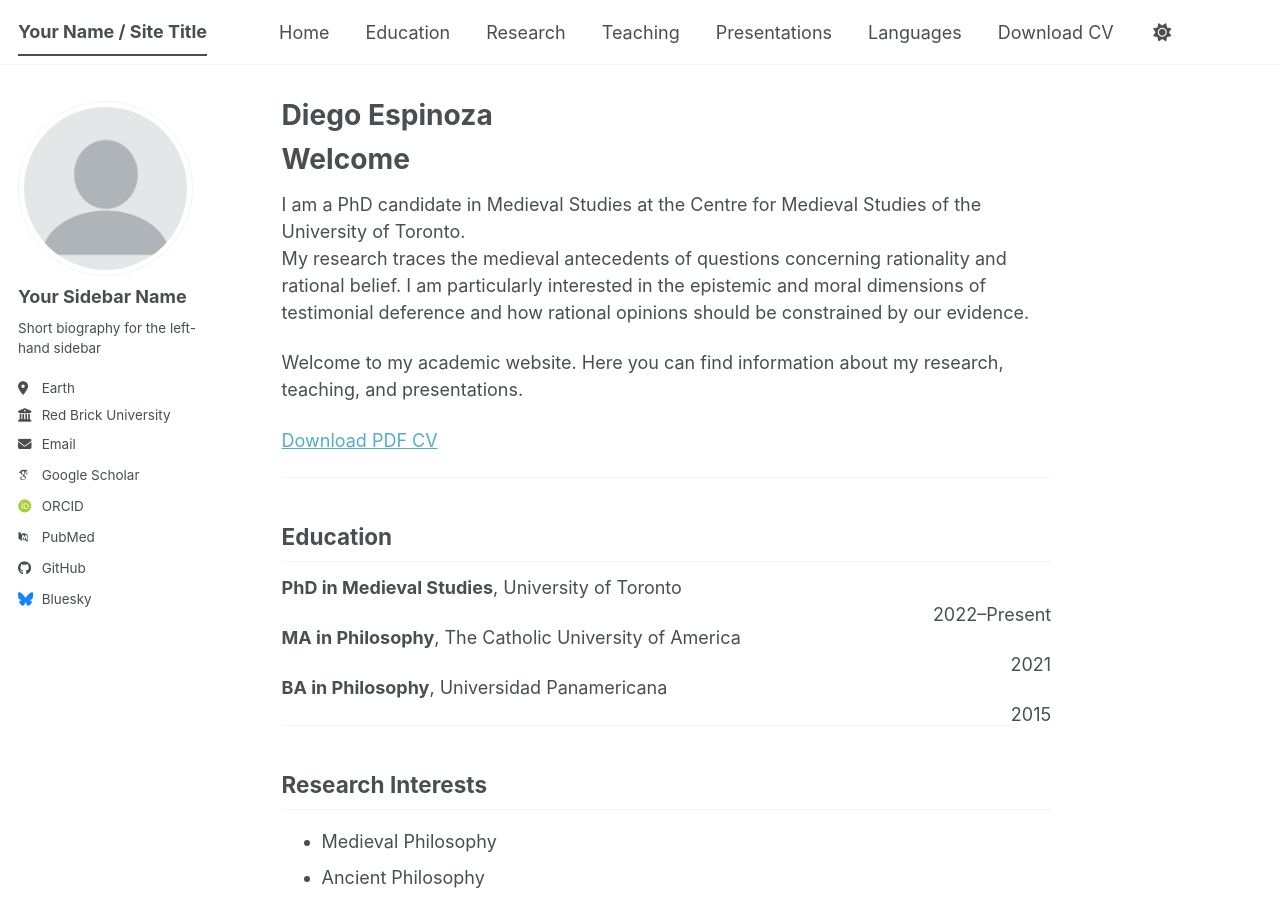
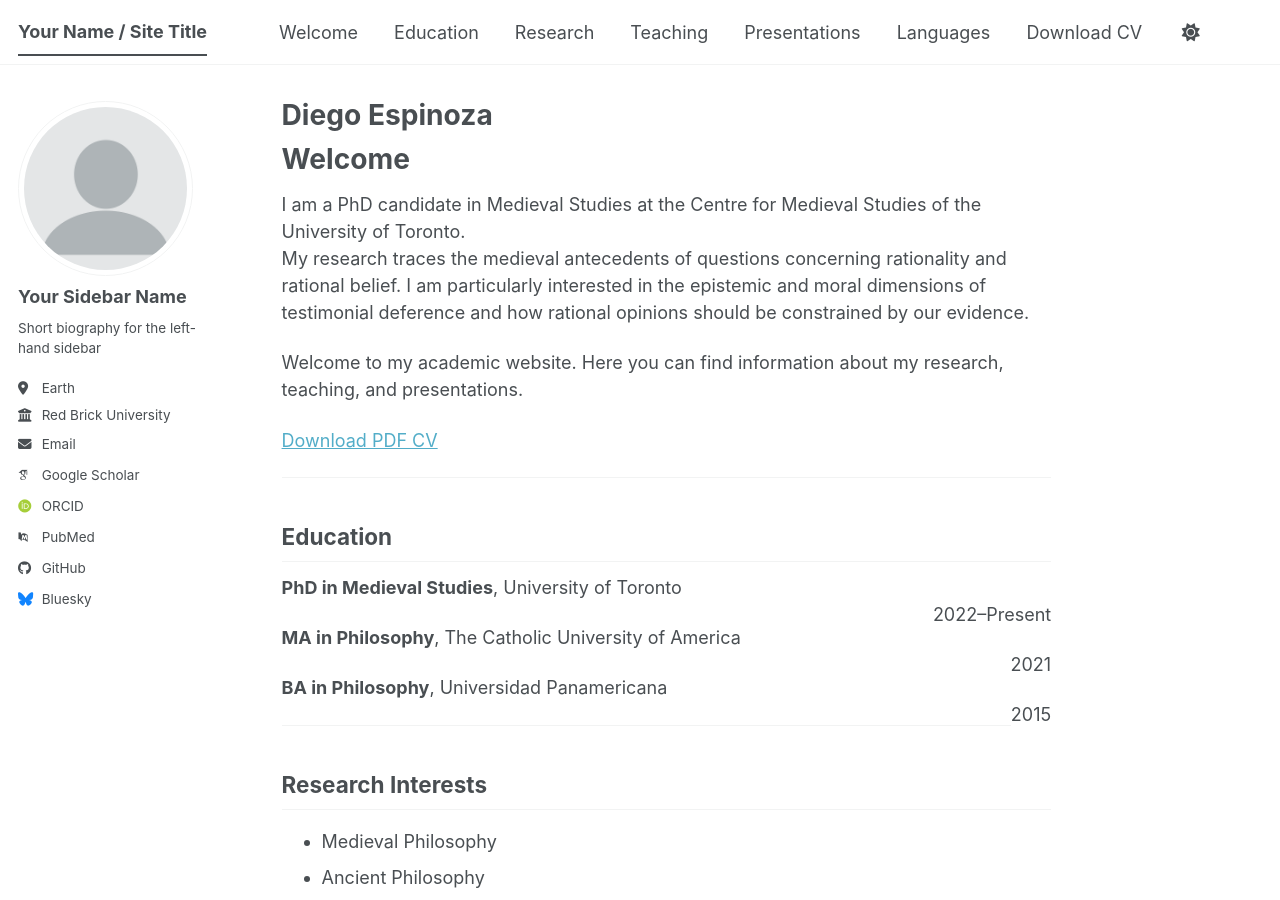
Before and after one commit to diegoespinoza93/diegoespinoza93.github.io, a Jekyll site: the page built from index.md, in a window 1280 px wide and 900 px high. Built offline with Jekyll 4.4.1, drawn with Linux system fonts in a browser that asks for light colours; some web fonts are replaced; a script bundle is joined from its source files by our own code; library files that are not in the unit come from our copies.

Commit message:
Add polished single-page homepage with welcome, CV, and top menu

```diff
--- a/_data/navigation.yml
+++ b/_data/navigation.yml
@@ -1,6 +1,6 @@
 main:
-  - title: Home
-    url: /
+  - title: Welcome
+    url: /#welcome
   - title: Education
     url: /#education
   - title: Research
```
